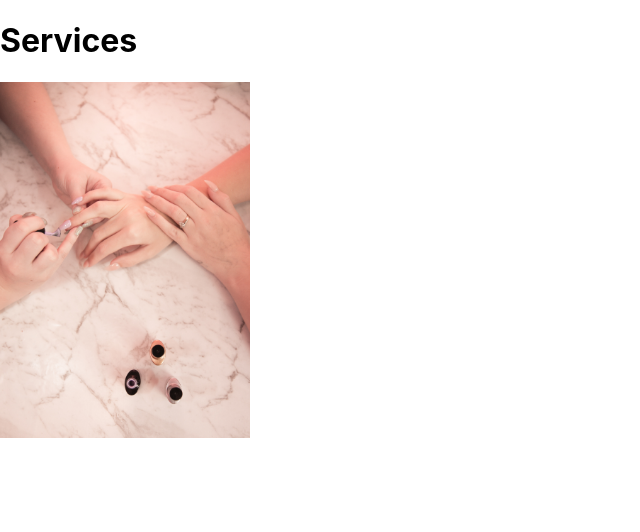
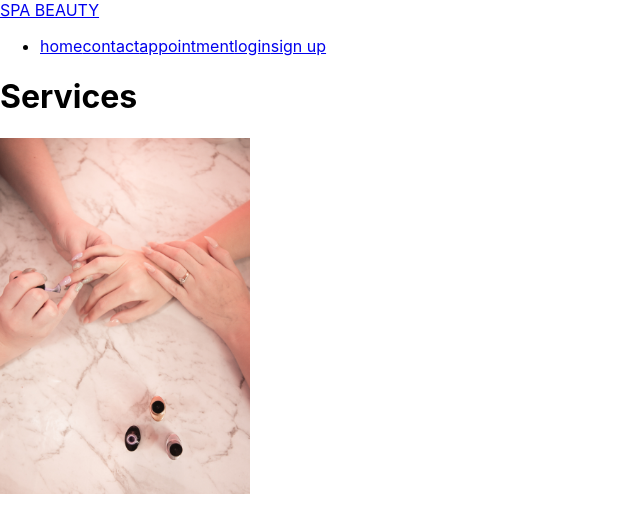
Before and after one commit to Kelly985/The_spa_beauty_app, a React (Create React App) app in the folder client/: page / in a window 1280 px wide. Shown: the top 532 px of the page, without its empty margins (0-640 px from the left). Built offline with nearby package versions, Linux system fonts and the light colour scheme.

Commit message:
joined Navbar

```diff
--- a/client/src/App.js
+++ b/client/src/App.js
@@ -1,10 +1,13 @@
 import './App.css';
 import Body from './Components/Body';
+import Navbar from './Components/Navbar';
 
 function App() {
   return (
     <div className="App">
+      <Navbar/>
       <Body/>
+
     </div>
   );
 }
```
Also changed, not shown: 1 other file (tests, documents, lock files or other folders).
